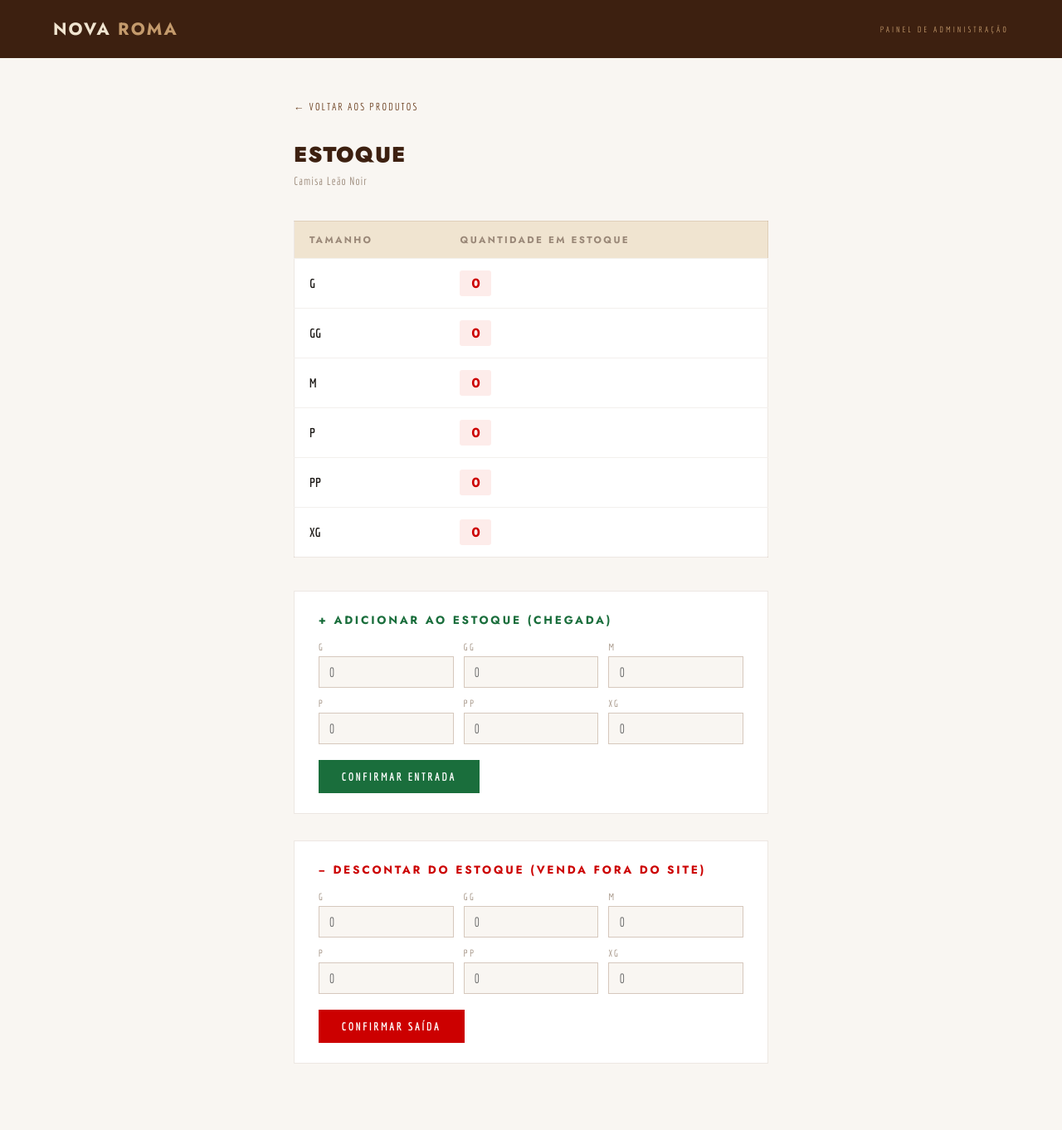
After one commit to henriq-az/NovaRoma, a Django app: page /adeeme/estoque/5/ in a window 1280 px wide. The commit adds this page. Shown: the whole page at 83% size. Run offline with Django 5.2, Linux system fonts and the light colour scheme; data comes from the database, SQL or seed files in the repository; both versions use the stored data as it was after the commit.

Commit message:
criacao de estoque

```diff
--- a/forum/models.py
+++ b/forum/models.py
@@ -70,3 +70,20 @@ class FotoProduto(models.Model):
 
     class Meta:
         ordering = ['ordem', 'id']
+
+
+class EstoqueItem(models.Model):
+    TAMANHOS = [
+        ('PP', 'PP'), ('P', 'P'), ('M', 'M'),
+        ('G', 'G'), ('GG', 'GG'), ('XG', 'XG'),
+    ]
+    produto = models.ForeignKey(Produto, on_delete=models.CASCADE, related_name='estoque')
+    tamanho = models.CharField(max_length=5, choices=TAMANHOS)
+    quantidade = models.IntegerField(default=0)
+
+    class Meta:
+        unique_together = ('produto', 'tamanho')
+        ordering = ['tamanho']
+
+    def __str__(self):
+        return f'{self.produto} — {self.tamanho}: {self.quantidade}'
--- a/forum/urls.py
+++ b/forum/urls.py
@@ -8,4 +8,5 @@ urlpatterns = [
     path('adeeme/criar/', views.adeeme_criar, name='adeeme_criar'),
     path('adeeme/editar/<int:pk>/', views.adeeme_editar, name='adeeme_editar'),
     path('adeeme/deletar/<int:pk>/', views.adeeme_deletar, name='adeeme_deletar'),
+    path('adeeme/estoque/<int:pk>/', views.adeeme_estoque, name='adeeme_estoque'),
 ]
--- a/forum/views.py
+++ b/forum/views.py
@@ -2,7 +2,7 @@ import os
 from django.shortcuts import render, redirect, get_object_or_404
 from django.conf import settings
 from django.templatetags.static import static
-from .models import Produto, FotoProduto
+from .models import Produto, FotoProduto, EstoqueItem
 
 
 def index(request):
@@ -72,3 +72,35 @@ def adeeme_deletar(request, pk):
     produto = get_object_or_404(Produto, pk=pk)
     produto.delete()
     return redirect('adeeme')
+
+
+def adeeme_estoque(request, pk):
+    produto = get_object_or_404(Produto, pk=pk)
+    tamanhos = ['PP', 'P', 'M', 'G', 'GG', 'XG']
+
+    # Garante que existe um EstoqueItem para cada tamanho
+    for t in tamanhos:
+        EstoqueItem.objects.get_or_create(produto=produto, tamanho=t)
+
+    if request.method == 'POST':
+        acao = request.POST.get('acao')  # 'entrada' ou 'saida'
+        for t in tamanhos:
+            val = request.POST.get(f'qty_{t}', '').strip()
+            if not val:
+                continue
+            try:
+                qty = int(val)
+            except ValueError:
+                continue
+            if qty <= 0:
+                continue
+            item = EstoqueItem.objects.get(produto=produto, tamanho=t)
+            if acao == 'entrada':
+                item.quantidade += qty
+            elif acao == 'saida':
+                item.quantidade = max(0, item.quantidade - qty)
+            item.save()
+        return redirect('adeeme_estoque', pk=pk)
+
+    itens = produto.estoque.all()
+    return render(request, 'adeeme/estoque.html', {'produto': produto, 'itens': itens})
--- /dev/null
+++ b/templates/adeeme/estoque.html
@@ -0,0 +1,173 @@
+{% load static %}
+<!DOCTYPE html>
+<html lang="pt-BR">
+<head>
+<meta charset="UTF-8">
+<meta name="viewport" content="width=device-width, initial-scale=1.0">
+<title>Estoque — {{ produto.titulo }} — Nova Roma</title>
+<link href="https://fonts.googleapis.com/css2?family=Jost:wght@400;700;900&family=Economica:wght@400;700&display=swap" rel="stylesheet">
+<style>
+  *, *::before, *::after { box-sizing: border-box; margin: 0; padding: 0; }
+  :root {
+    --brown: #6B3F1F;
+    --brown-dark: #3D2010;
+    --brown-light: #C49A6C;
+    --brown-pale: #F0E4D0;
+    --white: #FFFFFF;
+    --white2: #F9F6F2;
+    --text-dark: #1a1714;
+    --text-muted: #9a8878;
+    --green: #1a6e3c;
+    --red: #CC0000;
+  }
+  body { font-family: 'Economica', sans-serif; background: var(--white2); color: var(--text-dark); min-height: 100vh; }
+  header {
+    background: var(--brown-dark);
+    padding: 0 5vw;
+    height: 70px;
+    display: flex;
+    align-items: center;
+    justify-content: space-between;
+  }
+  .header-logo { font-family: 'Jost', sans-serif; font-weight: 700; font-size: 1.3rem; letter-spacing: 0.1em; color: var(--brown-pale); text-decoration: none; }
+  .header-logo span { color: var(--brown-light); }
+  .header-tag { font-size: 0.62rem; letter-spacing: 0.3em; text-transform: uppercase; color: var(--brown-light); }
+  main { max-width: 700px; margin: 0 auto; padding: 48px 5vw; }
+  .back { font-size: 0.78rem; letter-spacing: 0.15em; text-transform: uppercase; color: var(--brown); text-decoration: none; display: inline-block; margin-bottom: 2rem; }
+  .back:hover { text-decoration: underline; }
+  .page-title { font-family: 'Jost', sans-serif; font-weight: 900; font-size: 1.6rem; letter-spacing: 0.04em; text-transform: uppercase; color: var(--brown-dark); margin-bottom: 0.3rem; }
+  .page-sub { font-size: 0.85rem; color: var(--text-muted); letter-spacing: 0.08em; margin-bottom: 2.5rem; }
+
+  .estoque-table { width: 100%; border-collapse: collapse; background: var(--white); border: 1px solid rgba(107,63,31,0.12); margin-bottom: 2.5rem; }
+  .estoque-table th, .estoque-table td { padding: 14px 18px; text-align: left; font-size: 0.95rem; border-bottom: 1px solid rgba(107,63,31,0.08); }
+  .estoque-table th { font-family: 'Jost', sans-serif; font-weight: 700; font-size: 0.72rem; letter-spacing: 0.2em; text-transform: uppercase; color: var(--text-muted); background: var(--brown-pale); }
+  .estoque-table tr:last-child td { border-bottom: none; }
+  .qty-badge {
+    display: inline-block;
+    min-width: 38px;
+    text-align: center;
+    padding: 4px 10px;
+    font-family: 'Jost', sans-serif;
+    font-weight: 700;
+    font-size: 1rem;
+    border-radius: 3px;
+  }
+  .qty-ok { background: #e6f4ec; color: var(--green); }
+  .qty-zero { background: #fdecea; color: var(--red); }
+
+  .section-title {
+    font-family: 'Jost', sans-serif;
+    font-weight: 700;
+    font-size: 0.85rem;
+    letter-spacing: 0.2em;
+    text-transform: uppercase;
+    margin-bottom: 1rem;
+  }
+  .section-entrada { color: var(--green); }
+  .section-saida { color: var(--red); }
+
+  .mov-form { background: var(--white); border: 1px solid rgba(107,63,31,0.12); padding: 1.5rem 1.8rem; margin-bottom: 2rem; }
+  .mov-grid { display: grid; grid-template-columns: repeat(3, 1fr); gap: 12px; margin-bottom: 1.2rem; }
+  .mov-field label { display: block; font-size: 0.72rem; letter-spacing: 0.18em; text-transform: uppercase; color: var(--text-muted); margin-bottom: 5px; }
+  .mov-field input {
+    width: 100%;
+    border: 1px solid rgba(107,63,31,0.25);
+    padding: 9px 12px;
+    font-family: 'Economica', sans-serif;
+    font-size: 1rem;
+    color: var(--text-dark);
+    background: var(--white2);
+    outline: none;
+  }
+  .mov-field input:focus { border-color: var(--brown); }
+  .btn {
+    border: none;
+    padding: 12px 28px;
+    font-family: 'Economica', sans-serif;
+    font-weight: 700;
+    font-size: 0.85rem;
+    letter-spacing: 0.18em;
+    text-transform: uppercase;
+    cursor: pointer;
+    transition: background 0.2s;
+  }
+  .btn-entrada { background: var(--green); color: #fff; }
+  .btn-entrada:hover { background: #145530; }
+  .btn-saida { background: var(--red); color: #fff; }
+  .btn-saida:hover { background: #990000; }
+</style>
+</head>
+<body>
+
+<header>
+  <a href="{% url 'index' %}" class="header-logo">NOVA <span>ROMA</span></a>
+  <span class="header-tag">Painel de Administração</span>
+</header>
+
+<main>
+  <a href="{% url 'adeeme' %}" class="back">← Voltar aos Produtos</a>
+
+  <h1 class="page-title">Estoque</h1>
+  <p class="page-sub">{{ produto.titulo }}</p>
+
+  <!-- Tabela atual -->
+  <table class="estoque-table">
+    <thead>
+      <tr>
+        <th>Tamanho</th>
+        <th>Quantidade em Estoque</th>
+      </tr>
+    </thead>
+    <tbody>
+      {% for item in itens %}
+      <tr>
+        <td><strong>{{ item.tamanho }}</strong></td>
+        <td>
+          <span class="qty-badge {% if item.quantidade > 0 %}qty-ok{% else %}qty-zero{% endif %}">
+            {{ item.quantidade }}
+          </span>
+        </td>
+      </tr>
+      {% endfor %}
+    </tbody>
+  </table>
+
+  <!-- Entrada -->
+  <div class="mov-form">
+    <p class="section-title section-entrada">+ Adicionar ao Estoque (Chegada)</p>
+    <form method="post">
+      {% csrf_token %}
+      <input type="hidden" name="acao" value="entrada">
+      <div class="mov-grid">
+        {% for item in itens %}
+        <div class="mov-field">
+          <label>{{ item.tamanho }}</label>
+          <input type="number" name="qty_{{ item.tamanho }}" min="1" placeholder="0">
+        </div>
+        {% endfor %}
+      </div>
+      <button type="submit" class="btn btn-entrada">Confirmar Entrada</button>
+    </form>
+  </div>
+
+  <!-- Saída manual -->
+  <div class="mov-form">
+    <p class="section-title section-saida">− Descontar do Estoque (Venda Fora do Site)</p>
+    <form method="post">
+      {% csrf_token %}
+      <input type="hidden" name="acao" value="saida">
+      <div class="mov-grid">
+        {% for item in itens %}
+        <div class="mov-field">
+          <label>{{ item.tamanho }}</label>
+          <input type="number" name="qty_{{ item.tamanho }}" min="1" placeholder="0">
+        </div>
+        {% endfor %}
+      </div>
+      <button type="submit" class="btn btn-saida">Confirmar Saída</button>
+    </form>
+  </div>
+</main>
+
+</body>
+</html>
--- a/templates/adeeme/index.html
+++ b/templates/adeeme/index.html
@@ -211,6 +211,7 @@
         {% endif %}
         <div class="produto-actions">
           <a href="{% url 'adeeme_editar' produto.pk %}" class="btn-edit">Editar</a>
+          <a href="{% url 'adeeme_estoque' produto.pk %}" class="btn-edit">Estoque</a>
           <form method="post" action="{% url 'adeeme_deletar' produto.pk %}" onsubmit="return confirm('Deletar {{ produto.titulo }}?')">
             {% csrf_token %}
             <button type="submit" class="btn-danger">Deletar</button>
```
Also changed, not shown: db.sqlite3, forum/migrations/0003_estoqueitem.py (added).
